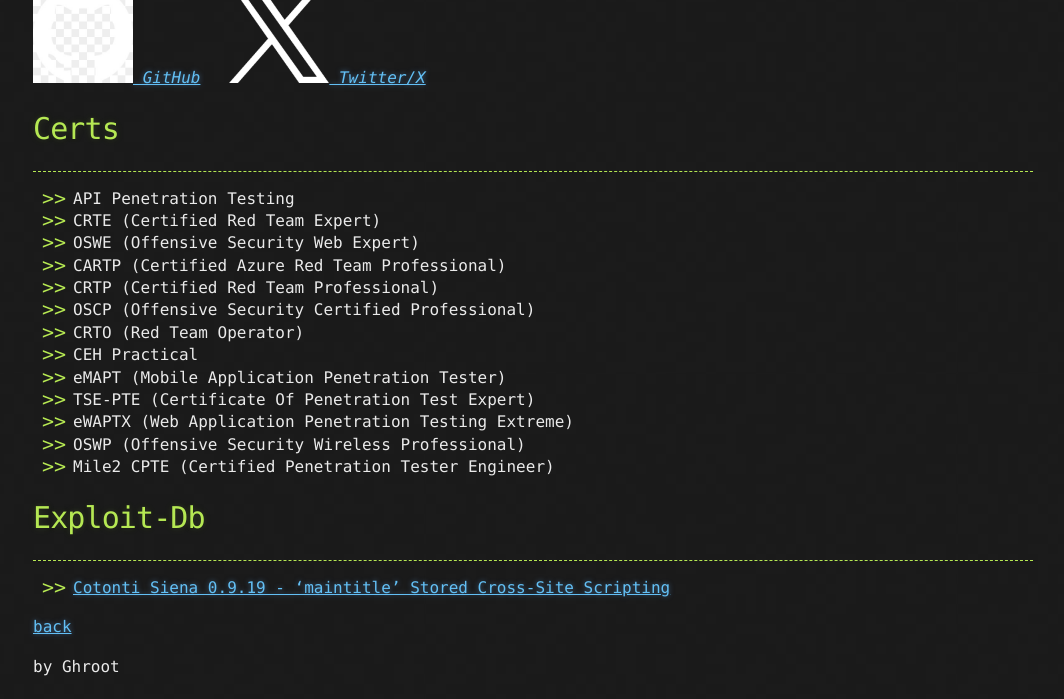
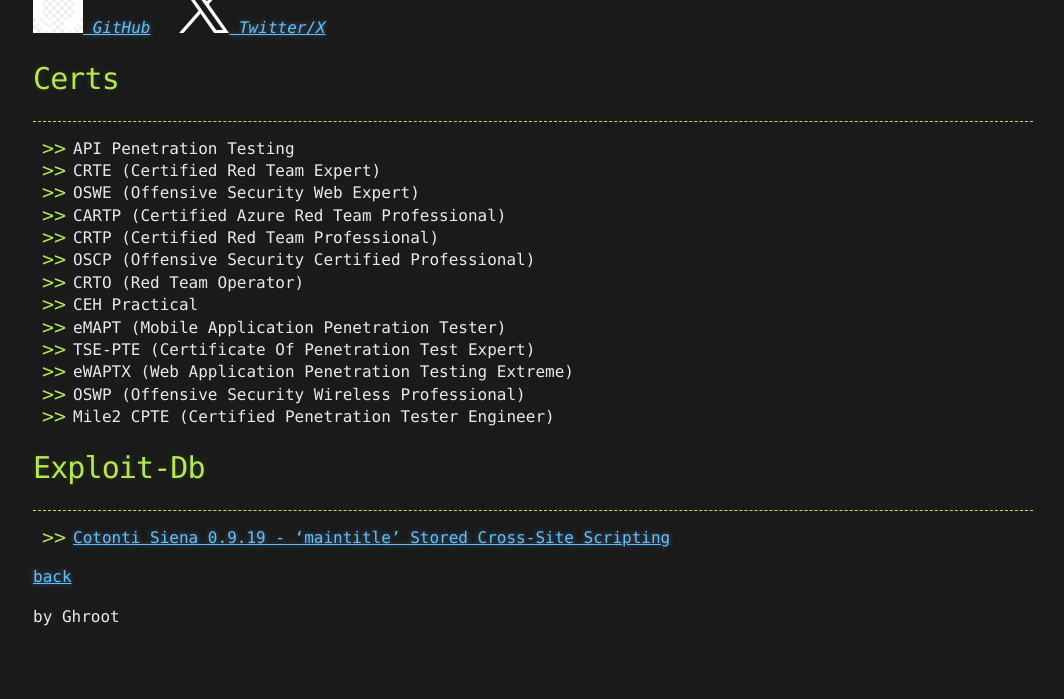
Before and after one commit to fatihh92/fatihh92.github.io, a Jekyll site: the page built from whoami.md, in a window 1280 px wide. Shown: the part 691-1390 px from the top of the page, without its empty margins (107-1171 px from the left). Built offline with Jekyll 4.4.1, drawn with Linux system fonts in a browser that asks for light colours; after the commit the page ends 1340 px from its top, so only the background shows below that.

Commit message:
whoami12

```diff
--- a/whoami.md
+++ b/whoami.md
@@ -11,9 +11,9 @@ between 2019 and 2022. I'm making small updates on blog because I want to blog a
 I hope It will be contunie :) You can follow me these platforms:
 [![Linkedin](https://i.stack.imgur.com/gVE0j.png) LinkedIn](https://www.linkedin.com/in/fatih-ilgin-652816127)
 &nbsp;
-[![GitHub](/img/github.png){:height="100px" width="100px"} GitHub](https://github.com/fatihh92)
+[![GitHub](/img/github.png){:height="50px" width="50px"} GitHub](https://github.com/fatihh92)
 &nbsp;
-[![Twitter/X](/img/twitter.png){:height="100px" width="100px"} Twitter/X](https://twitter.com/fatih_ilgin)
+[![Twitter/X](/img/twitter.png){:height="50px" width="50px"} Twitter/X](https://twitter.com/fatih_ilgin)
 </i>
 
 # Certs
```
